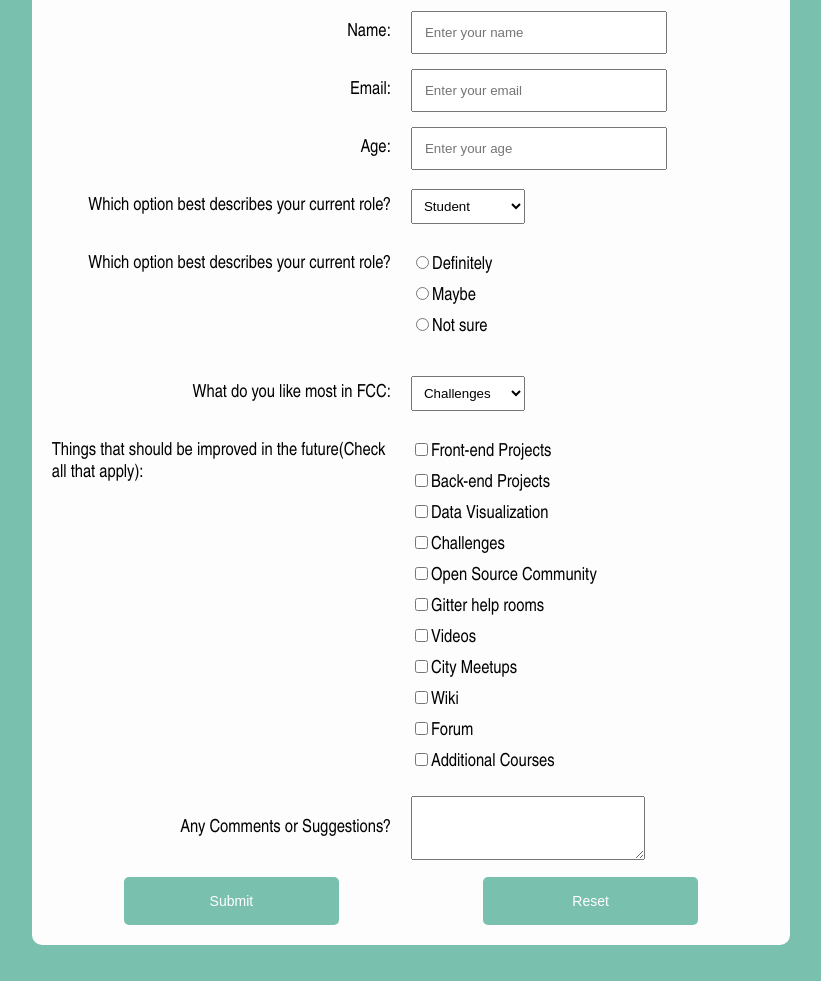
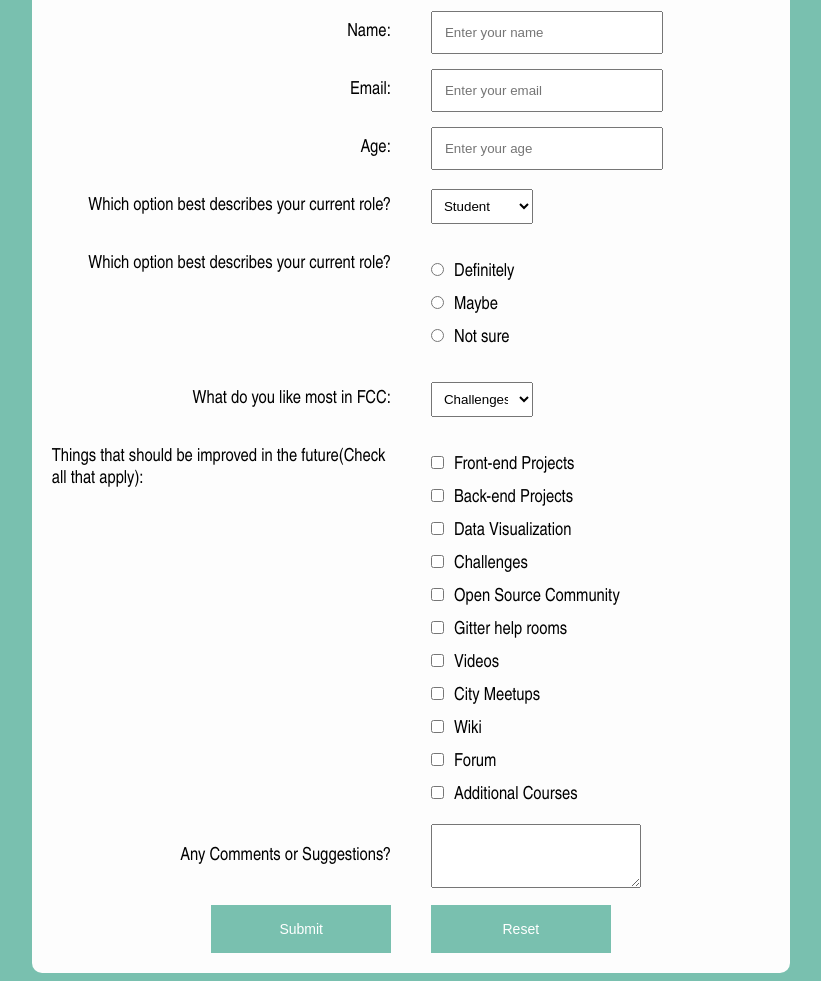
Before and after one commit to kirilovi4/survey-form, a plain HTML site: page index.html in a window 1280 px wide. Shown: the part 186-1167 px from the top of the page, without its empty margins (229-1050 px from the left). Before the commit the page ends 1139 px from the top, so only its background shows below. Drawn offline with Linux system fonts and the light colour scheme.

Commit message:
changed margin and button location

```diff
--- a/style.css
+++ b/style.css
@@ -17,13 +17,13 @@ body{
     grid-template-columns: 1fr 1fr;
   }
   #label{
+    margin: 0 20px 0 20px;
     display: flex;
     justify-content: flex-end;
     align-items: center;
-    margin-right: 20px;
-    margin-left: 20px;
   }
   #right-part{
+    margin: 0 20px 0 20px;
     display: flex;
     justify-content: flex-start;
     align-items: center;
@@ -38,21 +38,21 @@ body{
     padding: 8px;
   }
 #choice{
+  margin: 0 20px 0 20px;
   display: flex;
   justify-content: flex-end;
-  margin-right: 20px;
-  margin-left: 20px;
 }
 input[type=radio]{
-  margin-bottom: 15px;
+  margin: 10px 10px 10px 0;
 }
 input[type=checkbox]{
-  margin-bottom: 15px;
+  margin: 10px 10px 10px 0;
 }
 #description{
   padding: 10px;
   display: flex;
   justify-content: center;
+  align-items: center;
   font-size: 22px;
 }
 input[type=number]{
@@ -70,17 +70,21 @@ textarea{
 }
 
 button{
+  margin: 0 20px 0 20px;
   border: none;
   padding: 16px;
-  width: 60%;
+  width: 50%;
   background: #79C0AF;
   color: #ffffff;
-  border-radius: 5px;
   font-size: 14px;
 }
-#button-submit, #button-reset{
+#button-submit{
   display: flex;
-  justify-content: center;
+  justify-content: flex-end;
+}
+#button-reset{
+   display: flex;
+   justify-content: flex-start;
 }
 #title{
   color: #242420;
```
